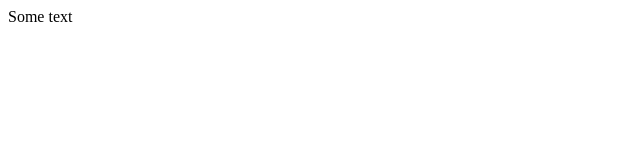
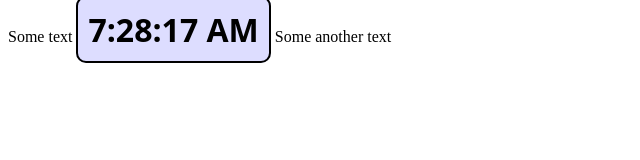
Before and after one commit to MarkGree/MarkMa-LS.github.io, a plain HTML site: page index.html in a window 1280 px wide. Shown: the whole page, without its empty margins (0-640 px from the left). Drawn offline with Linux system fonts and the light colour scheme.

Commit message:
Update index.html

```diff
--- a/index.html
+++ b/index.html
@@ -1,5 +1,30 @@
 <html>
+  <script>			// Сценарий на JavaScript
+
+// Определение функции для отображения текущего времени
+function displayTime() {
+	var element = document.getElementById("clock"); // Найти элемент с id="clock"
+	var now = new Date();	// Получить текущее время
+	element.innerHTML = now.toLocaleTimeString(); // Отобразить его
+	setTimeout(displayTime, 1000);	// Вызвать снова через 1 сек
+}
+
+window.onload = displayTime; // Начать отображение времени после загрузки документа
+
+</script>
+  <style>				/* Таблица стилей CSS для часов */
+#clock {				/* Стили применяются к элементу с id="clock" */
+	font: bold 24pt sans; 		/* Использовать большой полужирный шрифт */
+	background: #ddf;			/* Светлый, голубовато-серый фон */
+	padding: 10px;				/* Отступы вокруг */
+	border: solid black 2px; 		/* И сплошная черная рамка */
+	border-radius: 10px; 			/* Закругленные углы (если поддерживаются) */
+}
+</style>
+
   <body>
     Some text
+    <span id="clock"></span> <!-- Время выводится здесь -->
+    Some another text
   </body>
 </html>
```
